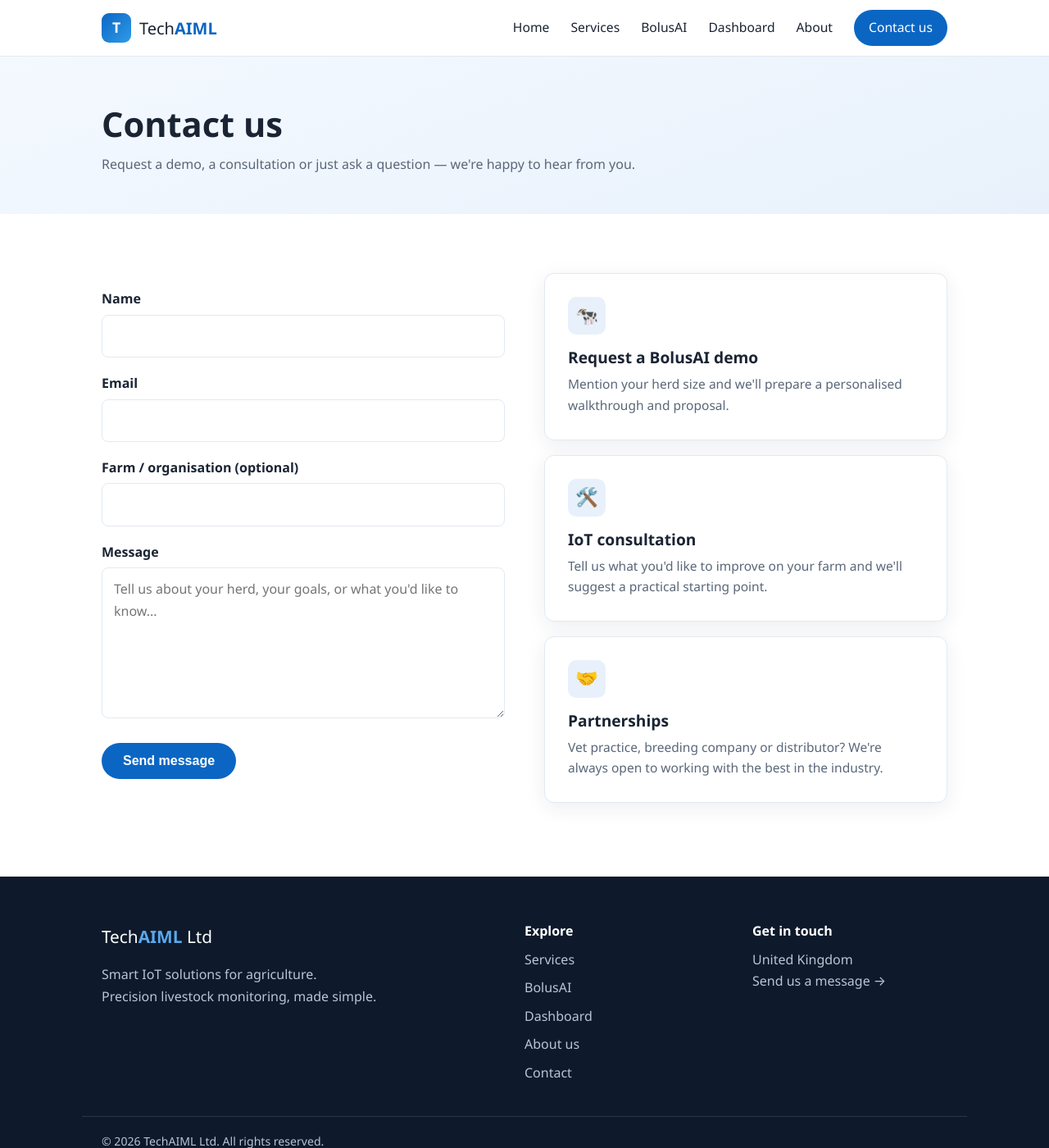
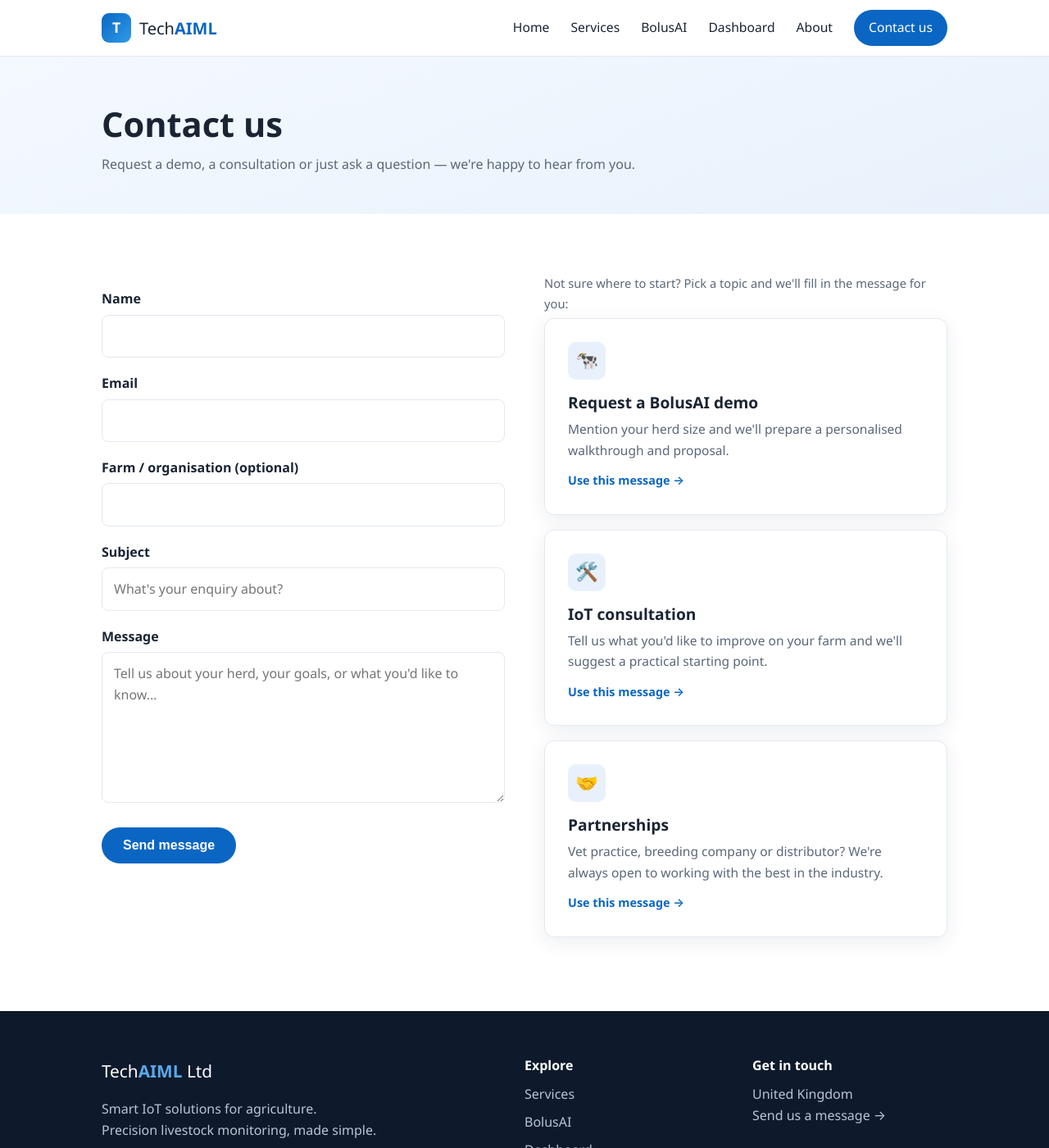
Before and after one commit to techaimluk/techaiml-website, a Jekyll site: the page built from contact.html, in a window 1280 px wide and 1400 px high. Shown: the whole window at 82% size. Built offline with Jekyll 4.4.1, drawn with Linux system fonts in a browser that asks for light colours.

Commit message:
Enhance contact form with styling and pre-fill optionsMake contact topic cards clickable to pre-fill the form
Added styles and pre-fill functionality for contact form.

```diff
--- a/contact.html
+++ b/contact.html
@@ -4,6 +4,24 @@
 permalink: /contact/
 description: Get in touch with TechAIML — request a BolusAI demo, a consultation or a personalised proposal for your farm.
 ---
+
+<style>
+  .card-prefill {
+    display: block; width: 100%; text-align: left; cursor: pointer;
+    font: inherit; color: inherit;
+    transition: transform 0.15s ease, box-shadow 0.15s ease, border-color 0.15s ease;
+  }
+  .card-prefill:hover, .card-prefill:focus-visible {
+    transform: translateY(-3px);
+    border-color: var(--blue);
+    box-shadow: 0 10px 30px rgba(11,102,195,0.16);
+    outline: none;
+  }
+  .card-prefill .card-cta {
+    display: inline-block; margin-top: 12px; font-weight: 600; font-size: 0.9rem;
+    color: var(--blue);
+  }
+</style>
 
 <section class="page-head">
   <div class="container">
@@ -25,6 +43,9 @@
         <label for="farm">Farm / organisation (optional)</label>
         <input type="text" id="farm" name="farm">
 
+        <label for="subject">Subject</label>
+        <input type="text" id="subject" name="_subject" placeholder="What's your enquiry about?">
+
         <label for="message">Message</label>
         <textarea id="message" name="message" rows="6" required placeholder="Tell us about your herd, your goals, or what you'd like to know..."></textarea>
 
@@ -39,21 +60,31 @@
       </div>
     </div>
     <div class="contact-side">
-      <div class="card">
+      <p style="color:var(--grey); font-size:0.92rem; margin-bottom:6px;">Not sure where to start? Pick a topic and we'll fill in the message for you:</p>
+      <button type="button" class="card card-prefill" role="button"
+        data-subject="BolusAI demo request"
+        data-message="I'd like to request a BolusAI demo. My herd size is [please add], and I'd like to understand how early heat detection and health monitoring could work for us. Please prepare a personalised walkthrough and proposal.">
         <div class="icon">🐄</div>
         <h3>Request a BolusAI demo</h3>
         <p>Mention your herd size and we'll prepare a personalised walkthrough and proposal.</p>
-      </div>
-      <div class="card">
+        <span class="card-cta">Use this message →</span>
+      </button>
+      <button type="button" class="card card-prefill" role="button"
+        data-subject="IoT consultation enquiry"
+        data-message="I'd like an IoT consultation for my farm. What I'd most like to improve is [please add]. Could you suggest a practical starting point and how your solutions might help?">
         <div class="icon">🛠️</div>
         <h3>IoT consultation</h3>
         <p>Tell us what you'd like to improve on your farm and we'll suggest a practical starting point.</p>
-      </div>
-      <div class="card">
+        <span class="card-cta">Use this message →</span>
+      </button>
+      <button type="button" class="card card-prefill" role="button"
+        data-subject="Partnership enquiry"
+        data-message="I'm interested in partnering with TechAIML. We are a [vet practice / breeding company / distributor / other — please specify] and would like to explore how we could work together.">
         <div class="icon">🤝</div>
         <h3>Partnerships</h3>
         <p>Vet practice, breeding company or distributor? We're always open to working with the best in the industry.</p>
-      </div>
+        <span class="card-cta">Use this message →</span>
+      </button>
     </div>
   </div>
 </section>
@@ -63,6 +94,19 @@
     var form = document.getElementById('contact-form');
     var success = document.getElementById('form-success');
     var errorMsg = document.getElementById('form-error');
+    var subjectField = document.getElementById('subject');
+    var messageField = document.getElementById('message');
+
+    // Clicking a topic card pre-fills the subject and message, then focuses the form
+    document.querySelectorAll('.card-prefill').forEach(function (card) {
+      card.addEventListener('click', function () {
+        subjectField.value = card.getAttribute('data-subject');
+        messageField.value = card.getAttribute('data-message');
+        form.scrollIntoView({ behavior: 'smooth', block: 'start' });
+        messageField.focus();
+        messageField.setSelectionRange(messageField.value.length, messageField.value.length);
+      });
+    });
 
     form.addEventListener('submit', function (e) {
       e.preventDefault();
```
